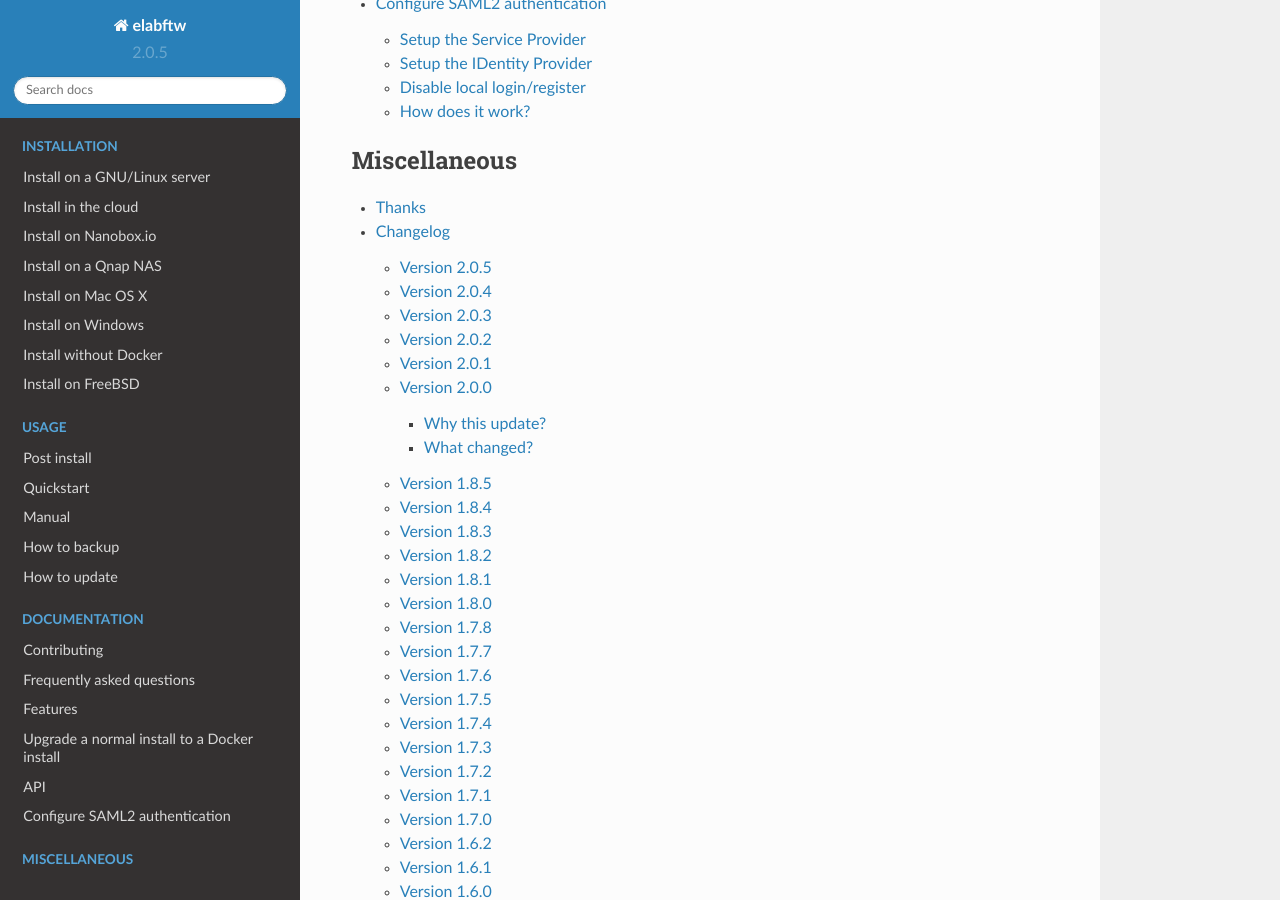
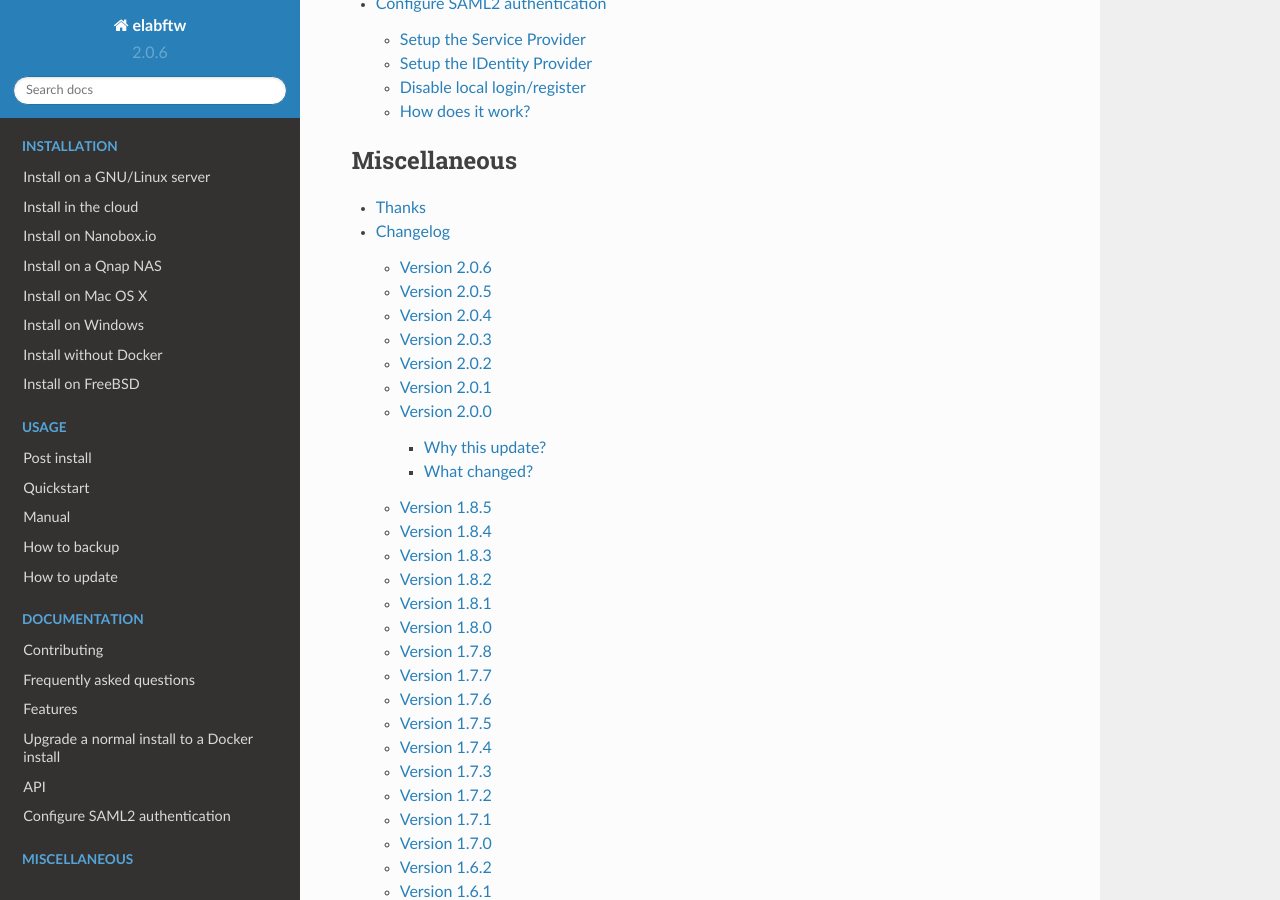
Before and after one commit to elabftw/elabdoc, a Sphinx documentation site: the page built from doc/index.rst, in a window 1280 px wide and 900 px high, scrolled down 6722 px. Built offline with Sphinx 7.4.7 and the Read the Docs theme 2.0.0, drawn with Linux system fonts in a browser that asks for light colours; pages that are not in the unit, such as notebooks, are missing from menus.

```diff
--- a/doc/conf.py
+++ b/doc/conf.py
@@ -52,9 +52,9 @@ copyright = '2012, Nicolas CARPi'
 # built documents.
 #
 # The short X.Y version.
-version = '2.0.5'
+version = '2.0.6'
 # The full version, including alpha/beta/rc tags.
-release = '2.0.5'
+release = '2.0.6'
 
 # The language for content autogenerated by Sphinx. Refer to documentation
 # for a list of supported languages.
```
Also changed, not shown: doc/changelog.rst (+11 -0 lines).
